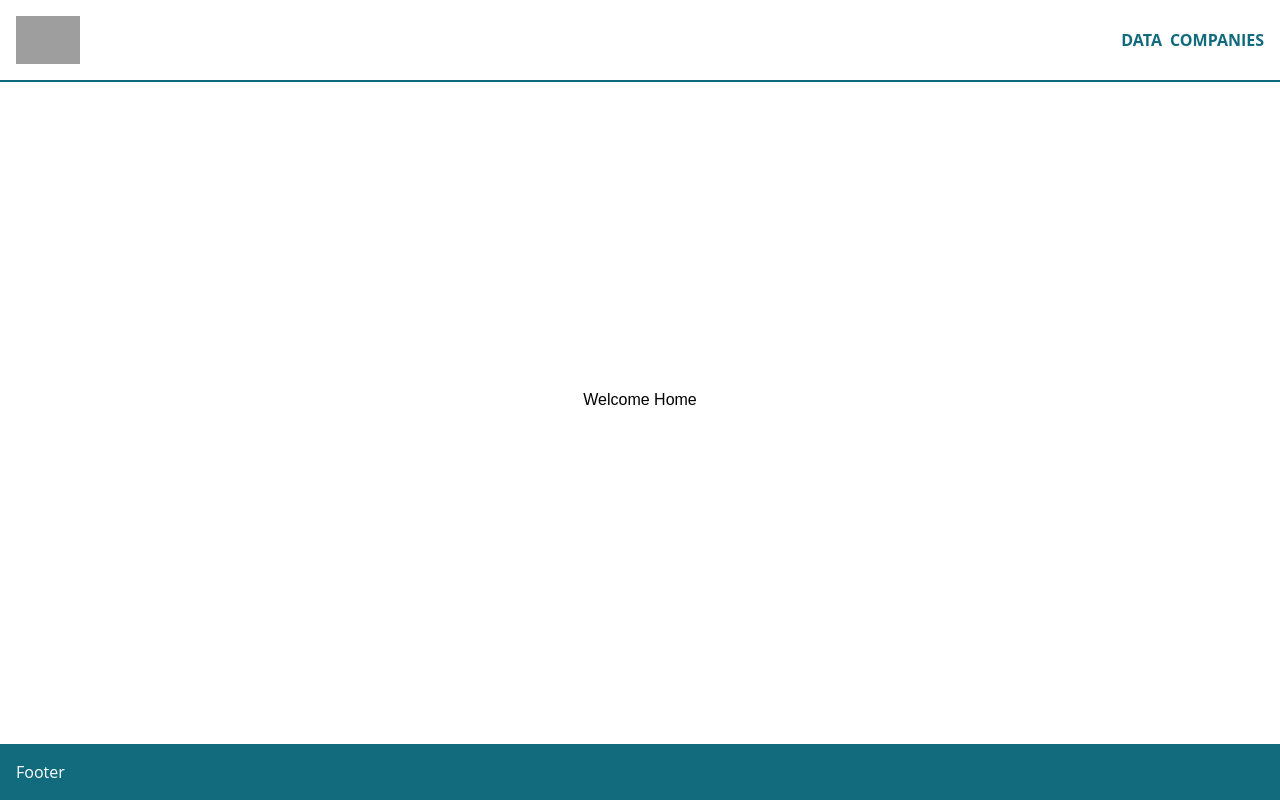
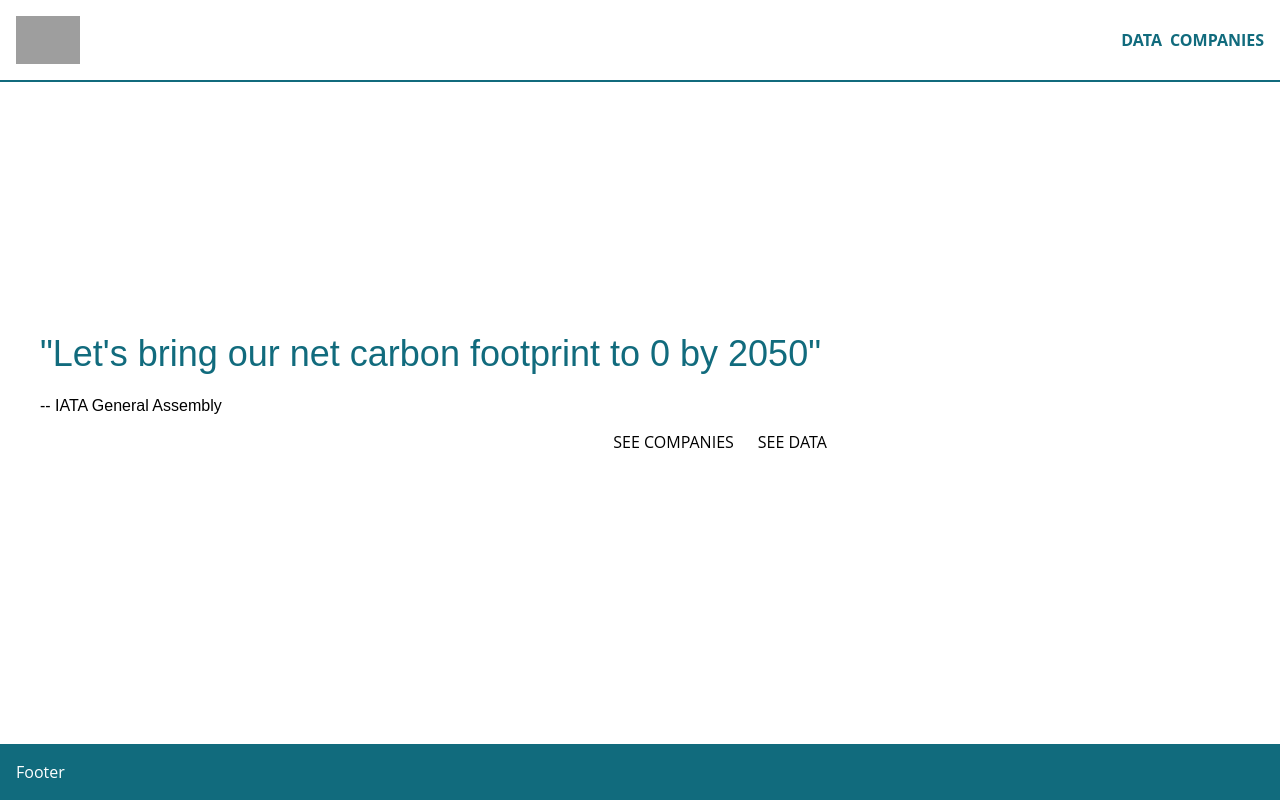
Before and after one commit to agustinaoh/mwc-front, a React (Create React App) app: page /#/ in a window 1280 px wide. Built offline with nearby package versions, Linux system fonts and the light colour scheme; grey boxes are pictures that could not be loaded.

Commit message:
home text

```diff
--- a/src/components/Home/Home.js
+++ b/src/components/Home/Home.js
@@ -1,7 +1,14 @@
 function Home() {
   return (
     <>
-      <h1>Welcome Home</h1>
+      <div className="flex flex-col self-start ml-10">
+        <h1 className="text-4xl text-teal-dark mb-5">"Let's bring our net carbon footprint to 0 by 2050" </h1>
+        <h3 className="self-start">-- IATA General Assembly</h3>
+      </div>
+      <div className="flex flex-row ml-40">
+        <button>SEE COMPANIES</button>
+        <button>SEE DATA</button>
+      </div>
     </>
   );
 }
```
